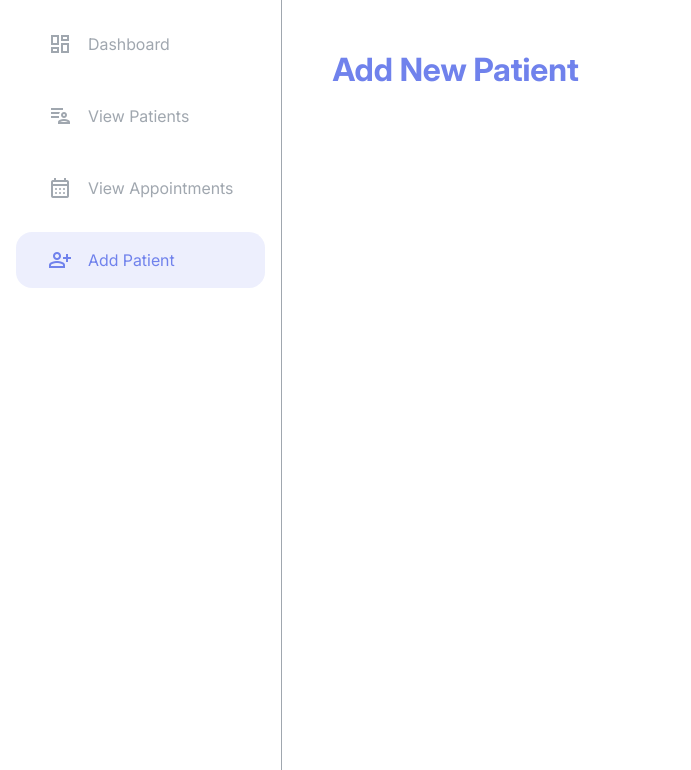
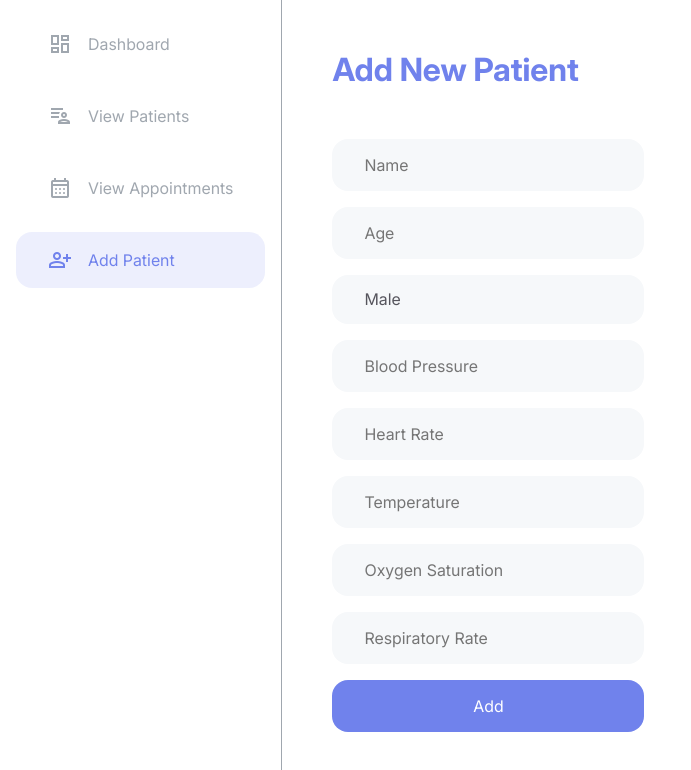
Before and after one commit to scorevi/pms-automata, a Vue app in the folder pms-project/: page /DoctorView/AddPatient in a window 1280 px wide. Shown: the top 770 px of the page, without its empty margins (0-691 px from the left). Built offline with nearby package versions, Linux system fonts and the light colour scheme.

Commit message:
add patient form

```diff
--- a/pms-project/src/assets/styles/global.css
+++ b/pms-project/src/assets/styles/global.css
@@ -34,7 +34,7 @@ button:hover {
     background-color: var(--primary-color-hover);
 }
 
-input {
+input, select, option {
     all: unset;
     background-color: #F6F8FA;
     color: #56555D;
--- a/pms-project/src/assets/styles/styles.css
+++ b/pms-project/src/assets/styles/styles.css
@@ -30,3 +30,7 @@
 .content-container {
     padding: 50px;
 }
+
+.content-container h1 {
+    margin-bottom: 50px;
+}
--- a/pms-project/src/views/Doctor/AddPatient.vue
+++ b/pms-project/src/views/Doctor/AddPatient.vue
@@ -1,5 +1,19 @@
 <template>
-    <h1 class="colored-text">Add New Patient</h1>
+    <h1 class="colored-text header-text">Add New Patient</h1>
+    <form class="flex-column" action="">
+        <input type="text" placeholder="Name">
+        <input type="number" placeholder="Age">
+        <select type="select" placeholder="Sex">
+            <option value="Male">Male</option>
+            <option value="Female">Female</option>
+        </select>
+        <input type="text" placeholder="Blood Pressure">
+        <input type="text" placeholder="Heart Rate">
+        <input type="text" placeholder="Temperature">
+        <input type="text" placeholder="Oxygen Saturation">
+        <input type="text" placeholder="Respiratory Rate">
+        <button>Add</button>
+    </form>
 </template>
 
 <script>
@@ -8,6 +22,8 @@ export default {
 }
 </script>
 
-<style>
-
+<style scoped>
+form {
+    gap: 1em;
+}
 </style>
```
